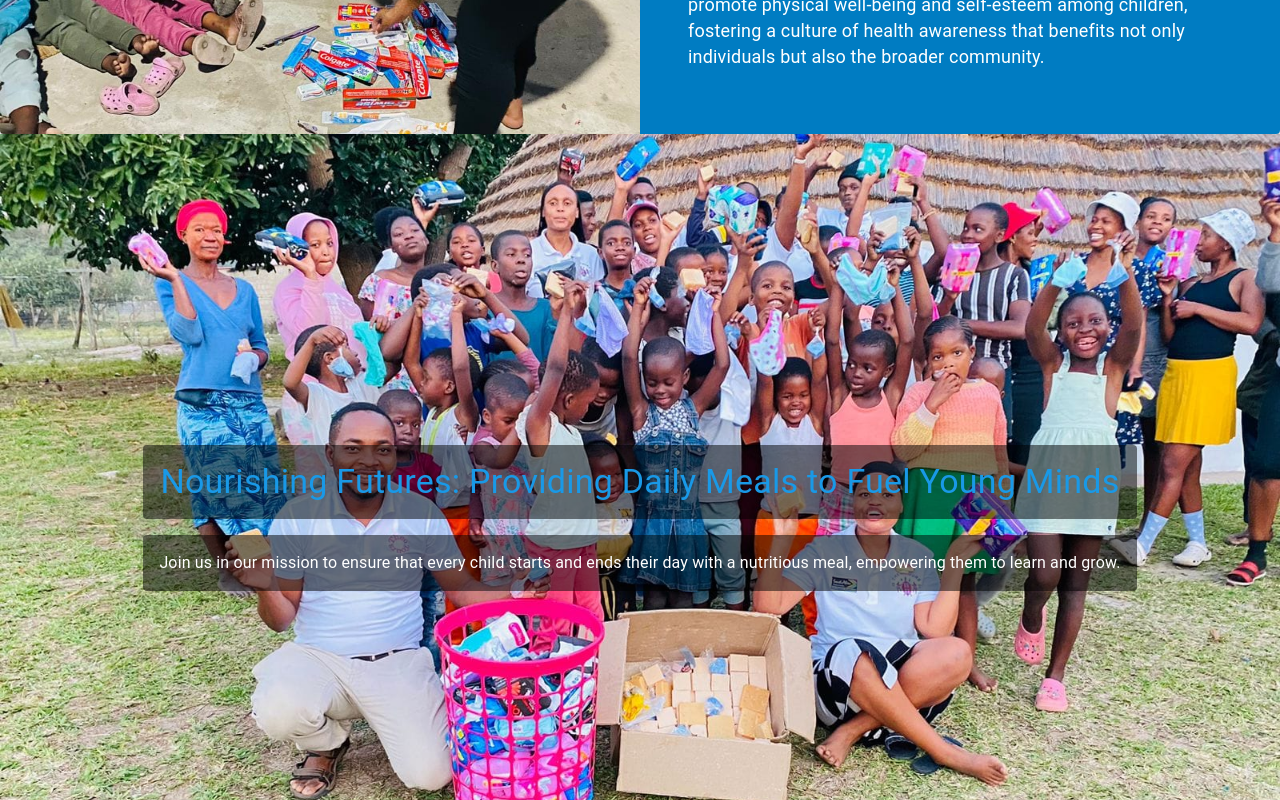
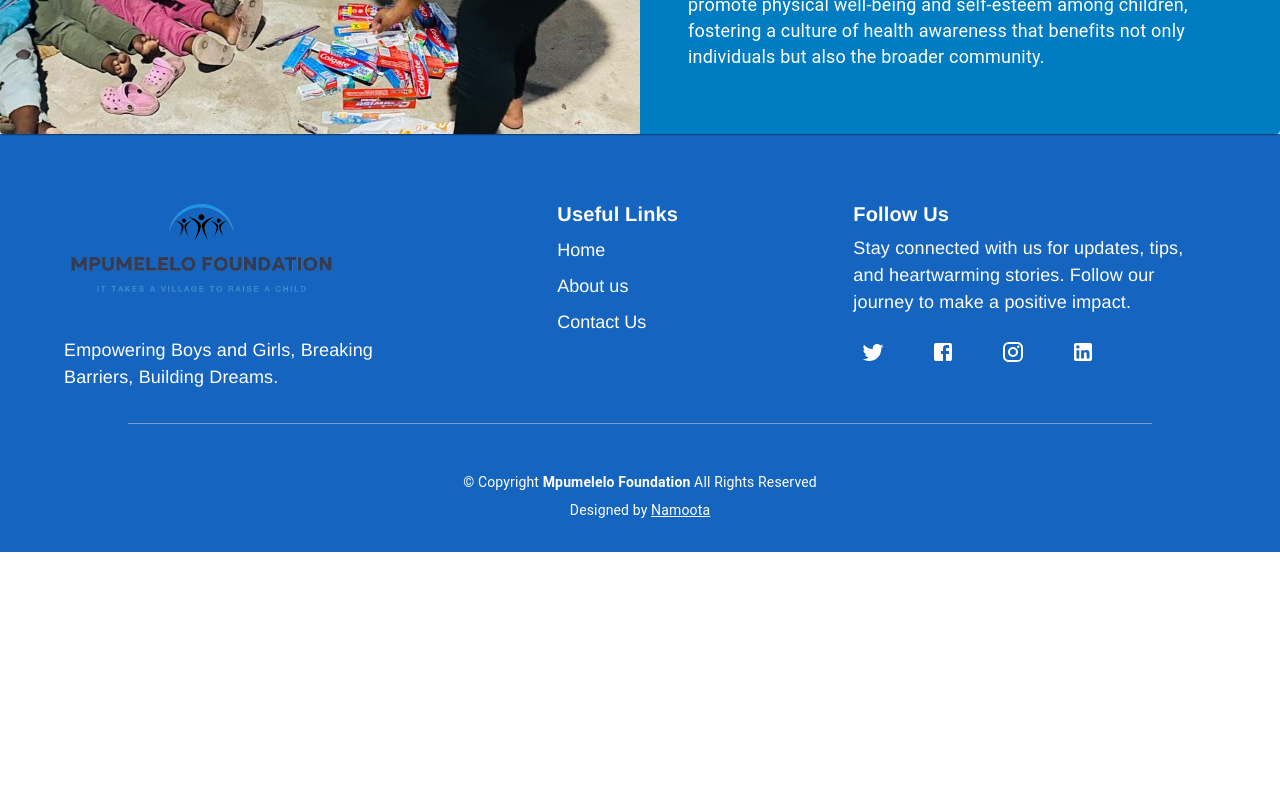
Before and after one commit to AyabongaQwabi/mpumelelo, a Next.js app: page / in a window 1280 px wide. Shown: the part 1680-2480 px from the top of the page. After the commit the page ends 2232 px from the top, so only its background shows below. Built offline with nearby package versions, Linux system fonts and the light colour scheme.

Commit message:
Commented out carousel

```diff
--- a/src/app/page.js
+++ b/src/app/page.js
@@ -1,7 +1,7 @@
 'use client';
 import Hero from './components/Hero';
 import Footer from './components/Footer';
-import CustomCarousel from './components/HomeCarouselItems';
+// import CustomCarousel from './components/HomeCarouselItems';
 import IntroductionSection from './components/IntroductionSecton';
 
 
@@ -11,7 +11,7 @@ export default function Home() {
       <Hero />
       {/* Grid of content and Images */}
       <IntroductionSection />
-      <CustomCarousel />
+      {/* <CustomCarousel /> */}
       <Footer />
     </>
   );
```
